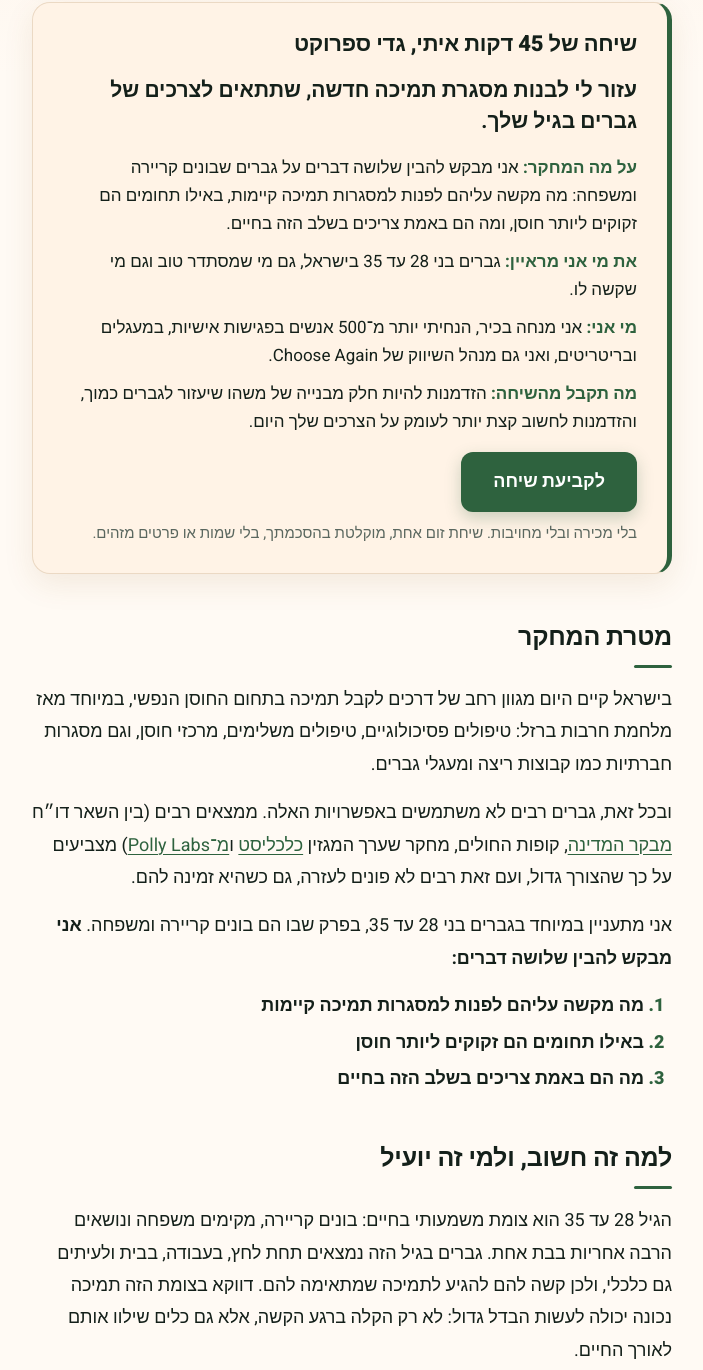
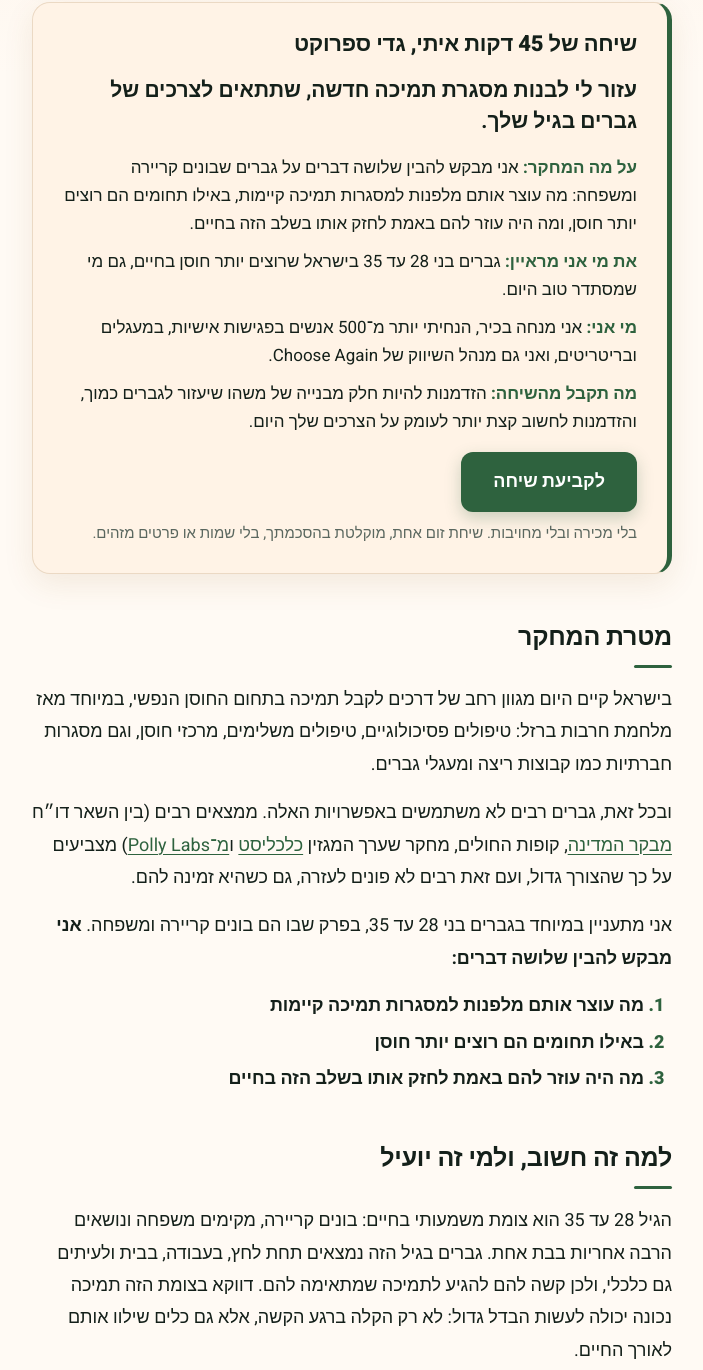
Before and after one commit to gadsprukt/interview, a plain HTML site: page index.html in a window 1280 px wide. Shown: the part 566-1936 px from the top of the page, without its empty margins (288-991 px from the left). Drawn offline with Linux system fonts and the light colour scheme.

Commit message:
Frame the research around the desire for resilience, not difficulties
Co-Authored-By: Claude Sonnet 5.5 <noreply@anthropic.com>
Claude-Session: https://claude.ai/code/session_0112rf9itDaMfPvcN6wXpraD

```diff
--- a/index.html
+++ b/index.html
@@ -100,8 +100,8 @@ a{color:var(--accent);text-underline-offset:3px;text-decoration-thickness:1px}
     <h2>שיחה של 45 דקות איתי, גדי ספרוקט</h2>
     <p class="box-lede">עזור לי לבנות מסגרת תמיכה חדשה, שתתאים לצרכים של גברים בגיל שלך.</p>
     <ul>
-      <li><b>על מה המחקר:</b> אני מבקש להבין שלושה דברים על גברים שבונים קריירה ומשפחה: מה מקשה עליהם לפנות למסגרות תמיכה קיימות, באילו תחומים הם זקוקים ליותר חוסן, ומה הם באמת צריכים בשלב הזה בחיים.</li>
-      <li><b>את מי אני מראיין:</b> גברים בני 28 עד 35 בישראל, גם מי שמסתדר טוב וגם מי שקשה לו.</li>
+      <li><b>על מה המחקר:</b> אני מבקש להבין שלושה דברים על גברים שבונים קריירה ומשפחה: מה עוצר אותם מלפנות למסגרות תמיכה קיימות, באילו תחומים הם רוצים יותר חוסן, ומה היה עוזר להם באמת לחזק אותו בשלב הזה בחיים.</li>
+      <li><b>את מי אני מראיין:</b> גברים בני 28 עד 35 בישראל שרוצים יותר חוסן בחיים, גם מי שמסתדר טוב היום.</li>
       <li><b>מי אני:</b> אני מנחה בכיר, הנחיתי יותר מ־500 אנשים בפגישות אישיות, במעגלים ובריטריטים, ואני גם מנהל השיווק של Choose Again.</li>
       <li><b>מה תקבל מהשיחה:</b> הזדמנות להיות חלק מבנייה של משהו שיעזור לגברים כמוך, והזדמנות לחשוב קצת יותר לעומק על הצרכים שלך היום.</li>
     </ul>
@@ -116,9 +116,9 @@ a{color:var(--accent);text-underline-offset:3px;text-decoration-thickness:1px}
     <p>ובכל זאת, גברים רבים לא משתמשים באפשרויות האלה. ממצאים רבים (בין השאר דו״ח <a href="https://www.timesofisrael.com/state-comptroller-says-3-million-israelis-suffering-from-trauma-since-october-7/amp/">מבקר המדינה</a>, קופות החולים, מחקר שערך המגזין <a href="https://www.calcalist.co.il/local_news/article/rjbzq8pd0">כלכליסט</a> ו<a href="https://www.jpost.com/israel-news/article-854454">מ־Polly Labs</a>) מצביעים על כך שהצורך גדול, ועם זאת רבים לא פונים לעזרה, גם כשהיא זמינה להם.</p>
     <p>אני מתעניין במיוחד בגברים בני 28 עד 35, בפרק שבו הם בונים קריירה ומשפחה. <b>אני מבקש להבין שלושה דברים:</b></p>
     <ol class="q">
-      <li>מה מקשה עליהם לפנות למסגרות תמיכה קיימות</li>
-      <li>באילו תחומים הם זקוקים ליותר חוסן</li>
-      <li>מה הם באמת צריכים בשלב הזה בחיים</li>
+      <li>מה עוצר אותם מלפנות למסגרות תמיכה קיימות</li>
+      <li>באילו תחומים הם רוצים יותר חוסן</li>
+      <li>מה היה עוזר להם באמת לחזק אותו בשלב הזה בחיים</li>
     </ol>
   </section>
 
@@ -133,7 +133,7 @@ a{color:var(--accent);text-underline-offset:3px;text-decoration-thickness:1px}
 
   <section>
     <h2>את מי אני מראיין</h2>
-    <p>אני מראיין גברים בני 28 עד 35 החיים בישראל, כולל מי ששירתו במילואים בשנים האחרונות. <b>מתאימים גם מי שמרגיש שהוא מסתדר טוב, וגם מי שמרגיש שקשה לו.</b></p>
+    <p>אני מראיין גברים בני 28 עד 35 החיים בישראל, כולל מי ששירתו במילואים בשנים האחרונות. <b>השיחה מתאימה לכל מי שרוצה יותר חוסן בחיים, גם מי שמרגיש שהוא מסתדר טוב היום.</b></p>
     <p>השיחה רלוונטית בייחוד למי שניסה אחת מהאפשרויות הקיימות והפסיק, ולמי שלא פנה אליהן מעולם. שניהם מעניינים אותי.</p>
   </section>
 
```
